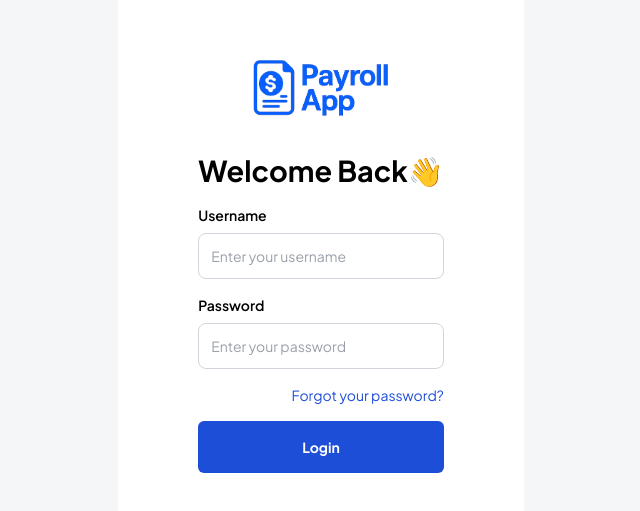
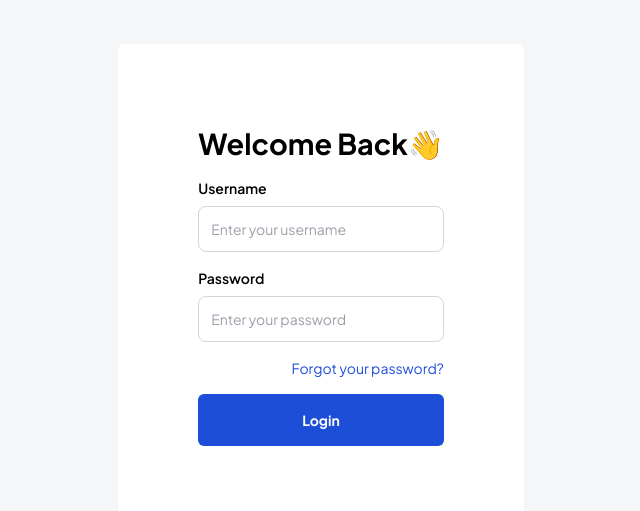
Before and after one commit to ridwanbahtiar15/payroll-frontend, a React (Vite) app: page / in a window 1280 px wide. Shown: the part 115-626 px from the top of the page, without its empty margins (319-959 px from the left). Built offline with nearby package versions, Linux system fonts and the light colour scheme.

Commit message:
fix layout

```diff
--- a/src/pages/auth/Login.jsx
+++ b/src/pages/auth/Login.jsx
@@ -14,25 +14,25 @@ function Login() {
 
   return (
     <>
-      <main className="w-screen h-screen bg-[#F5F6F8] flex justify-center items-center">
+      <main className="w-screen h-screen bg-[#F5F6F8] max-md:bg-white flex justify-center items-center">
         <div className="w-full h-full flex items-center justify-center">
           <div
             id="White_box"
-            className="pb-10"
+            className=""
             style={{ fontFamily: "Plus Jakarta Sans" }}
           >
             <form className="bg-white flex flex-col gap-4 p-20 rounded-md text-sm w-full">
-              <div className="flex justify-center mb-4">
+              {/* <div className="flex justify-center mb-4">
                 <img
                   src={getImageUrl("logo", "png")}
                   alt="image"
                   className="w-36"
                 />
-              </div>
+              </div> */}
               <p className="text-2xl md:text-[1.8rem] font-bold">
                 Welcome Back👋
               </p>
-              <div id="Email">
+              <div id="Email w-full">
                 <p className="text-secondary font-semibold mb-2">Username</p>
                 <div className="w-full border border-solid border-gray-300 p-3 flex items-center gap-2 rounded-lg">
                   <input
```
